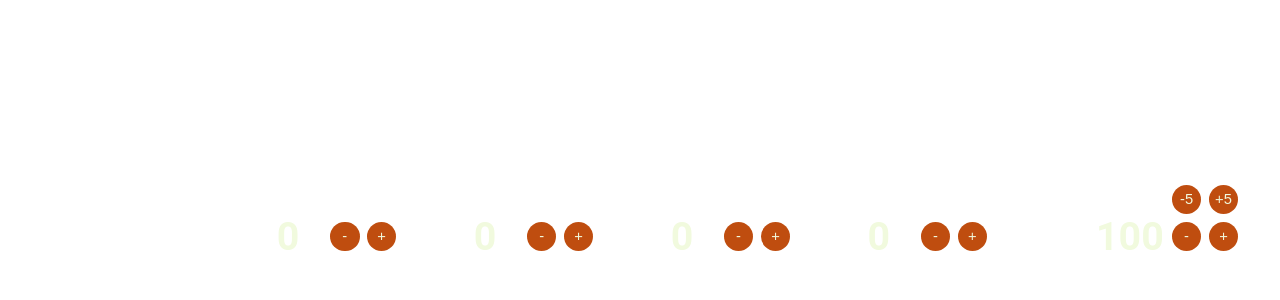
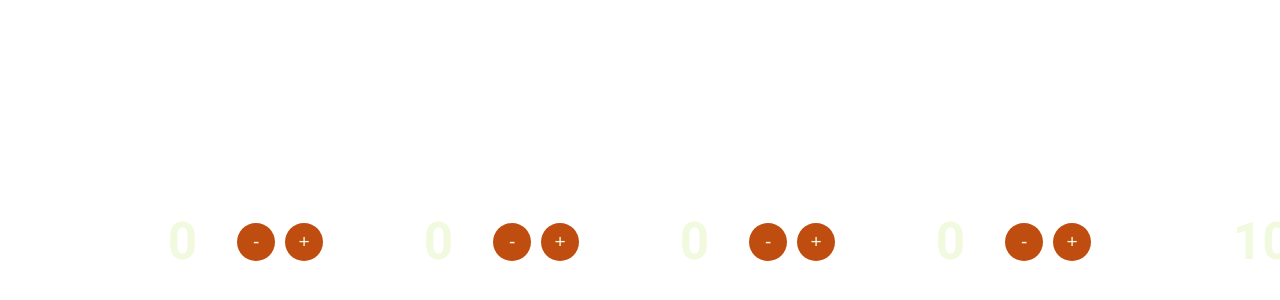
Before and after one commit to meganfitchett-jpg/All-Counters, a plain HTML site: page index.html in a window 1280 px wide. Shown: the part 182-482 px from the top of the page. Drawn offline with Linux system fonts and the light colour scheme.

Commit message:
Update index.html

```diff
--- a/index.html
+++ b/index.html
@@ -5,7 +5,7 @@
     <meta name="viewport" content="width=device-width, initial-scale=1">
     <style>
       :root {
-        --c: 52;
+        --c: 40;
         --s: 40;
         --o: 0;
         --u: min(calc(100vw / (5 * var(--c))), 7vh);
```
